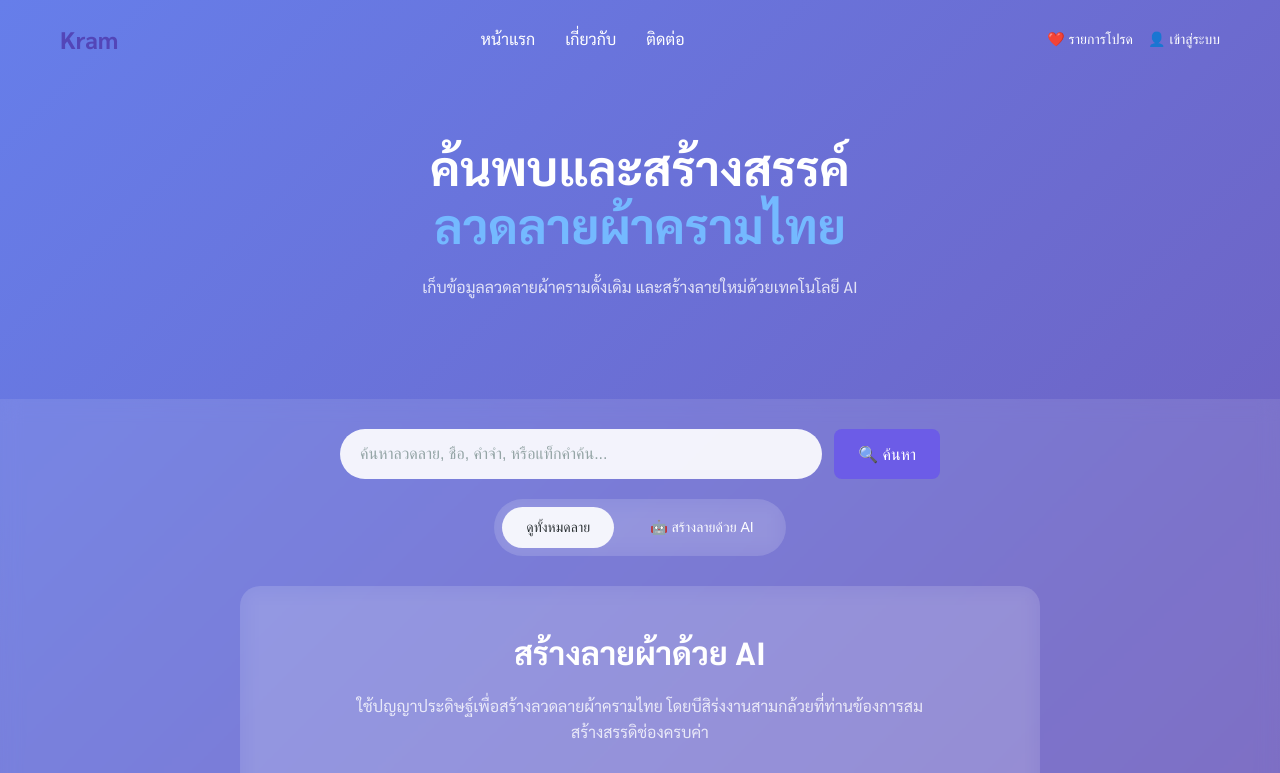
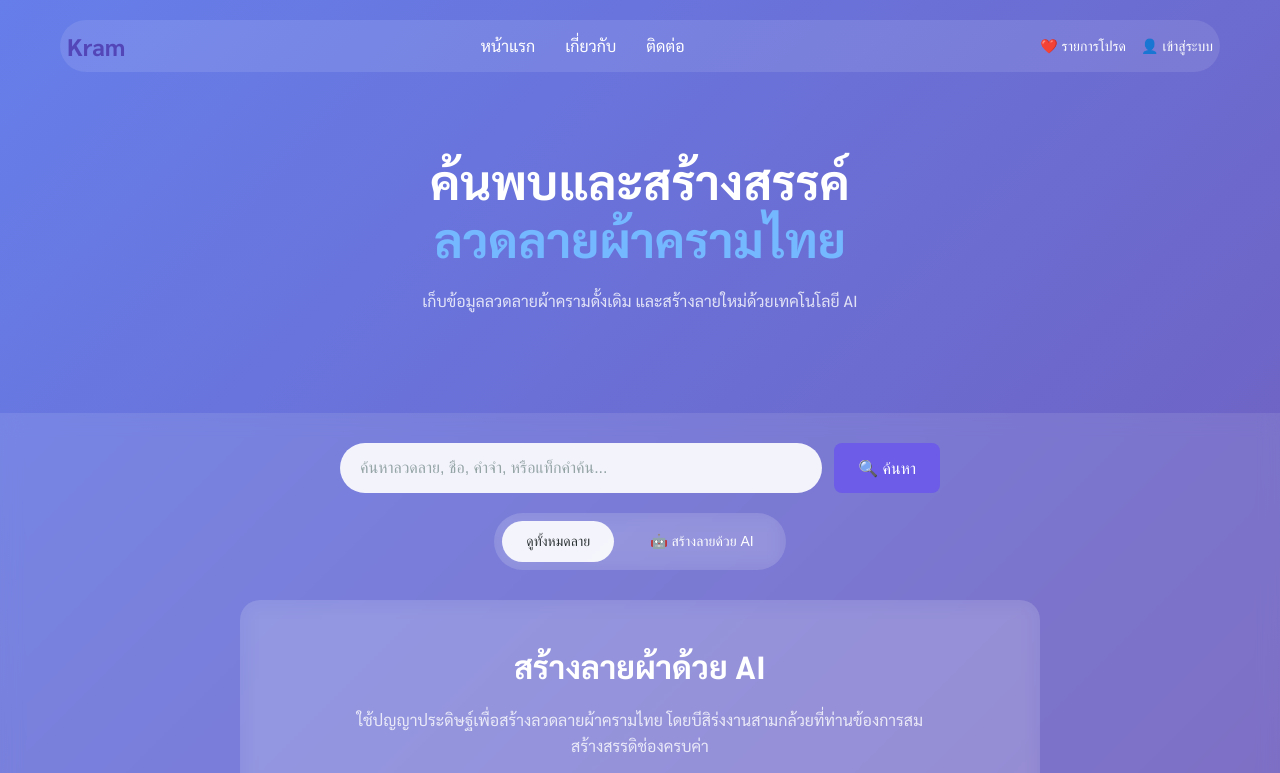
Before and after one commit to diwzaa/kham-frontend, a Next.js app: page / in a window 1280 px wide. Shown: the top 773 px of the page. Built offline with nearby package versions, Linux system fonts and the light colour scheme.

Commit message:
16.08.25 16.01

```diff
--- a/src/styles/components/Header.module.css
+++ b/src/styles/components/Header.module.css
@@ -5,10 +5,13 @@
 }
 
 .nav {
+  background-color: #ffffff1a;
   display: flex;
   justify-content: space-between;
   align-items: center;
   margin-bottom: 40px;
+  padding: 7px;
+  border-radius: 45px;
 }
 
 .logo {
--- a/src/styles/components/SearchSection.module.css
+++ b/src/styles/components/SearchSection.module.css
@@ -30,7 +30,7 @@
 .input:focus {
   outline: none;
   background: white;
-  box-shadow: 0 0 0 3px rgba(108, 92, 231, 0.2);
+  box-shadow: 0 0 0 3px #6c5ce733;
 }
 
 .input::placeholder {
```
